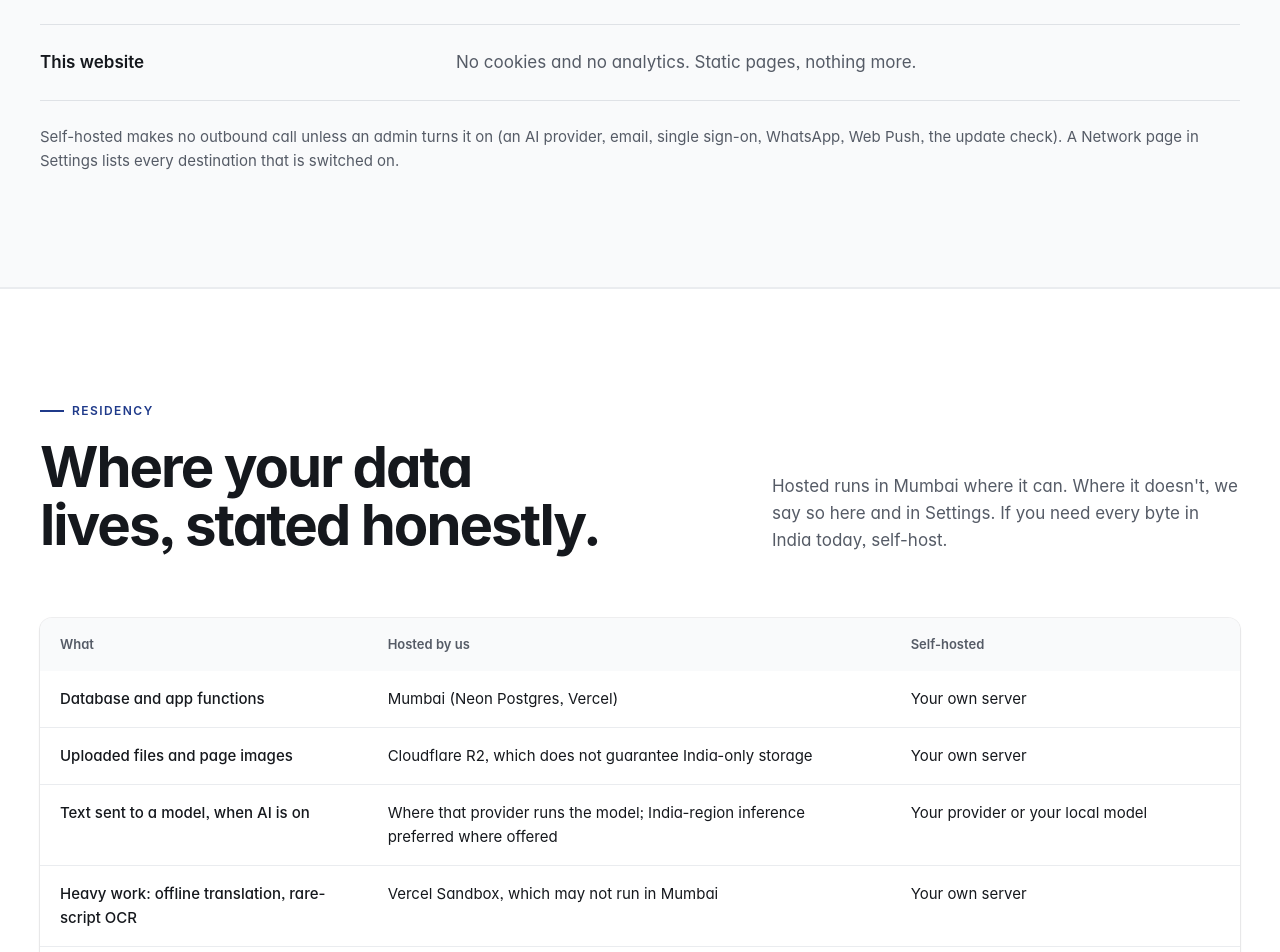
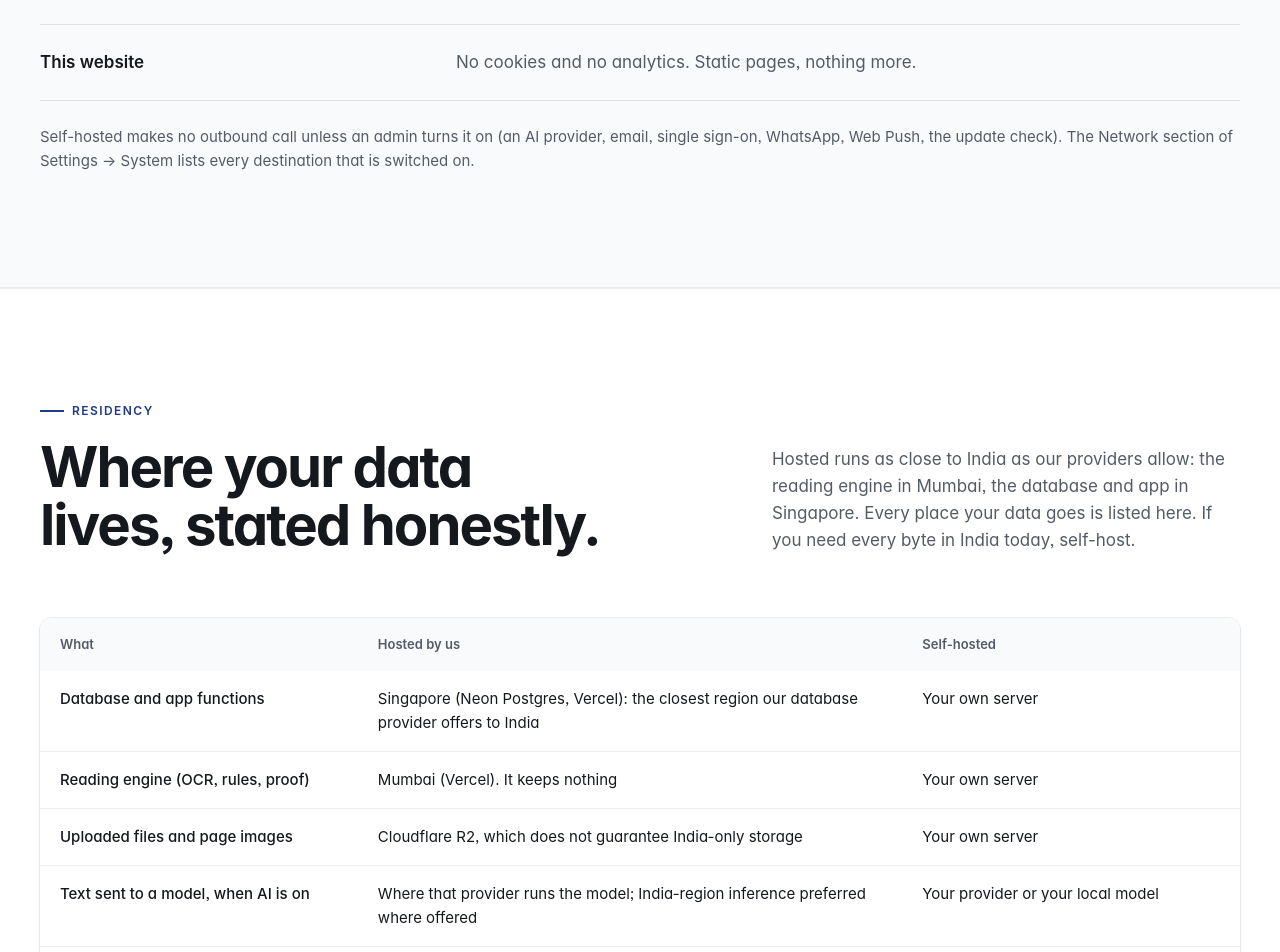
Before and after one commit to MaanavKrishna/dueproof, a Next.js app in the folder apps/site/: page /security in a window 1280 px wide. Shown: the part 1220-2172 px from the top of the page. Built offline with nearby package versions, Linux system fonts and the light colour scheme.

Commit message:
site: say where hosted data really lives (Singapore database, Mumbai engine)

```diff
--- a/apps/site/app/security/page.tsx
+++ b/apps/site/app/security/page.tsx
@@ -19,7 +19,12 @@ const COLLECT = [
 ] as const;
 
 const RESIDENCY = [
-  ["Database and app functions", "Mumbai (Neon Postgres, Vercel)", "Your own server"],
+  [
+    "Database and app functions",
+    "Singapore (Neon Postgres, Vercel): the closest region our database provider offers to India",
+    "Your own server",
+  ],
+  ["Reading engine (OCR, rules, proof)", "Mumbai (Vercel). It keeps nothing", "Your own server"],
   [
     "Uploaded files and page images",
     "Cloudflare R2, which does not guarantee India-only storage",
@@ -32,7 +37,7 @@ const RESIDENCY = [
   ],
   [
     "Heavy work: offline translation, rare-script OCR",
-    "Vercel Sandbox, which may not run in Mumbai",
+    "Off in the v0.1 beta. When on: Vercel Sandbox, which may not run in India",
     "Your own server",
   ],
   [
@@ -110,8 +115,8 @@ export default function Security() {
           </ul>
           <p className="muted small" style={{ marginTop: "var(--dp-space-24)" }}>
             Self-hosted makes no outbound call unless an admin turns it on (an AI provider, email,
-            single sign-on, WhatsApp, Web Push, the update check). A Network page in Settings lists
-            every destination that is switched on.
+            single sign-on, WhatsApp, Web Push, the update check). The Network section of Settings →
+            System lists every destination that is switched on.
           </p>
         </div>
       </section>
@@ -124,8 +129,9 @@ export default function Security() {
               Where your data lives, stated honestly.
             </h2>
             <p className="muted">
-              Hosted runs in Mumbai where it can. Where it doesn't, we say so here and in Settings.
-              If you need every byte in India today, self-host.
+              Hosted runs as close to India as our providers allow: the reading engine in Mumbai,
+              the database and app in Singapore. Every place your data goes is listed here. If you
+              need every byte in India today, self-host.
             </p>
           </div>
           <div className="table-scroll">
@@ -202,8 +208,8 @@ export default function Security() {
               <span>CERT-In log rules</span>
               <span className="muted">
                 An open question. Our hosting keeps logs briefly and not in India; the likely answer
-                is security and access logs kept for 180 days in the Mumbai database, but we're
-                taking legal advice before claiming it. <span className="verify">verify</span>
+                is security and access logs kept for 180 days in our own database, but we're taking
+                legal advice before claiming it. <span className="verify">verify</span>
               </span>
             </li>
             <li>
--- a/apps/site/app/use-cases/page.tsx
+++ b/apps/site/app/use-cases/page.tsx
@@ -86,7 +86,7 @@ const NOT_FOR = [
   ["Native phone apps", "Phones use the installable web app in v0.1. Store apps come later."],
   [
     "Every byte in India, hosted",
-    "Hosted files sit on storage without an India-only guarantee. Self-host if you need that today.",
+    "Hosted data sits in Singapore and Asia-Pacific today, not in India. Self-host if you need that.",
   ],
 ] as const;
 
```
Also changed, not shown: apps/site/app/page.tsx (+6 -4 lines).
